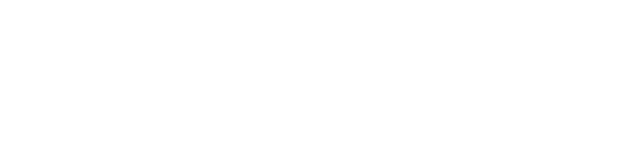
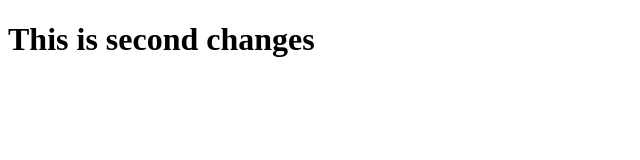
Before and after one commit to sanskar-choukse/My_repo, a plain HTML site: page index.html in a window 1280 px wide. Shown: the whole page, without its empty margins (0-640 px from the left). Drawn offline with Linux system fonts and the light colour scheme.

Commit message:
Second code of html

```diff
--- a/index.html
+++ b/index.html
@@ -6,6 +6,6 @@
     <title>Document</title>
 </head>
 <body>
-
+    <h1>This is second changes</h1>
 </body>
 </html>
```
